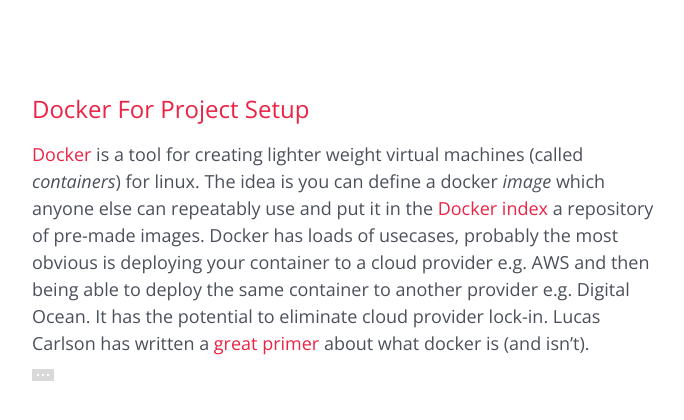
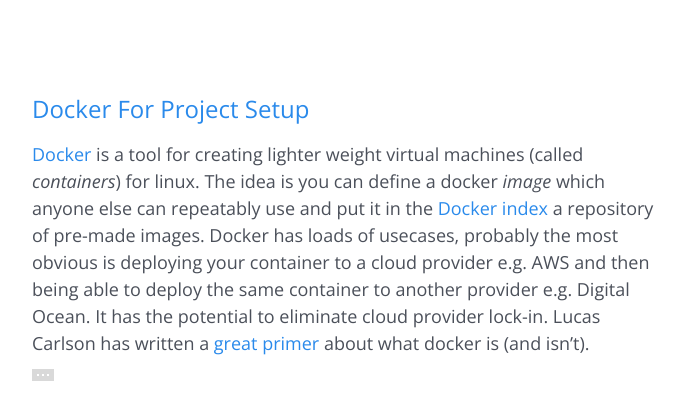
Before and after one commit to richardgill/richardgill.github.io, a Jekyll site: the page built from index.html, in a window 1280 px wide. Shown: the top 420 px of the page, without its empty margins (291-975 px from the left). Built offline with Jekyll 4.4.1, drawn with Linux system fonts in a browser that asks for light colours.

Commit message:
fixed red links -> blue

```diff
--- a/css/style.css
+++ b/css/style.css
@@ -28,7 +28,7 @@
 i, em { font-style: italic }
 
 a {
-    color: #eb2344;
+    color: #2A8AEB;
     text-decoration: none; }
 
 a:hover, a:active, a:visited { opacity: 0.65 }
```
